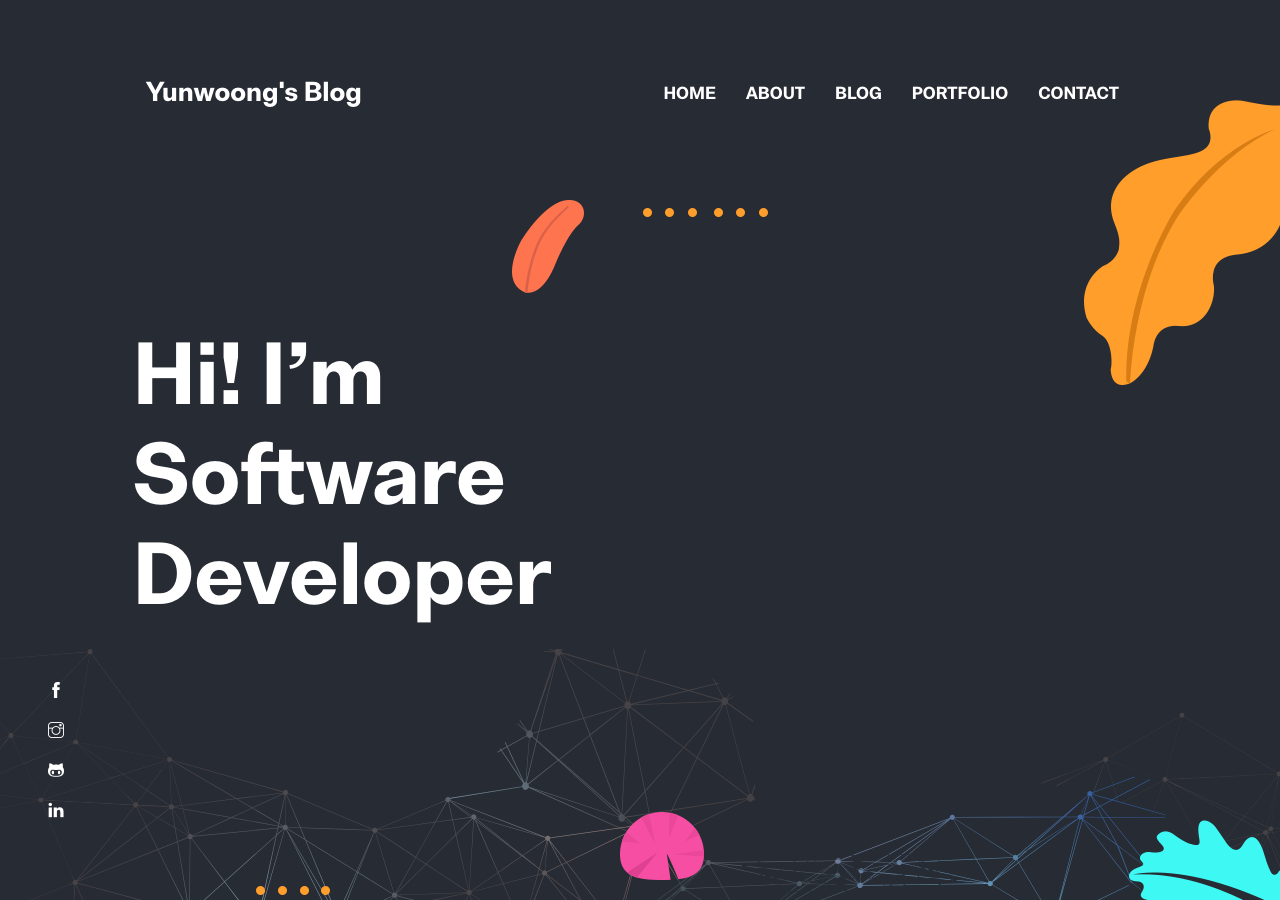
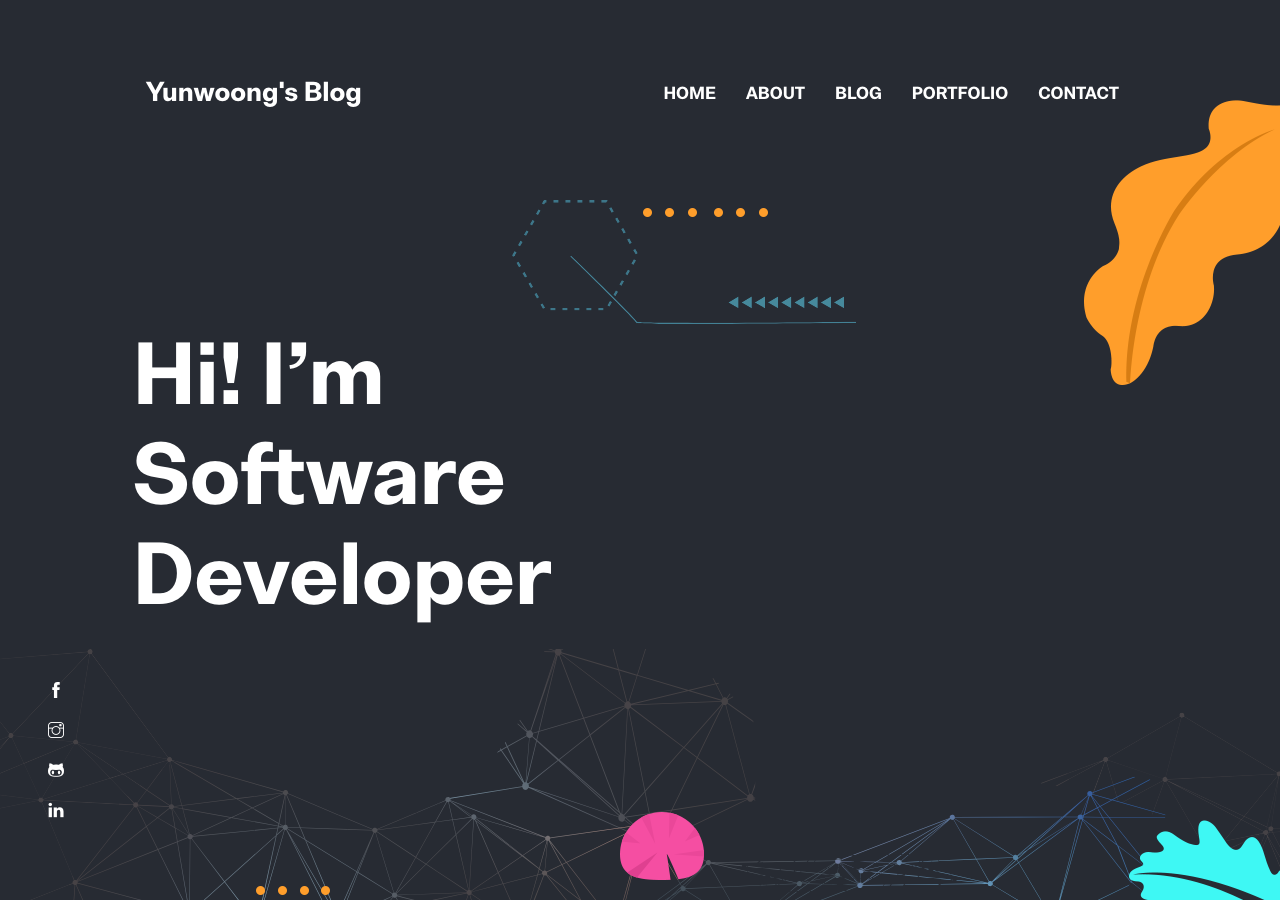
Before and after one commit to yunwoong7/yunwoong7.github.io, a Jekyll site: the page built from index.html, in a window 1280 px wide and 900 px high. Built offline with Jekyll 4.4.1, drawn with Linux system fonts in a browser that asks for light colours.

Commit message:
change scss

```diff
--- a/_includes/hero-section.html
+++ b/_includes/hero-section.html
@@ -14,7 +14,7 @@
     <img src="{{ site.baseurl }}/assets/images/illustrations/dots-cyan.png" alt="bg-shape">
   </div>
   <div class="layer" id="l3">
-    <img src="{{ site.baseurl }}/assets/images/illustrations/leaf-orange.png" alt="bg-shape">
+    <img src="{{ site.baseurl }}/assets/images/illustrations/lines2.svg" alt="bg-shape">
   </div>
   <div class="layer" id="l4">
     <img src="{{ site.baseurl }}/assets/images/illustrations/dots-orange.png" alt="bg-shape">
```
Also changed, not shown: assets/images/illustrations/lines2.svg (added), assets/images/illustrations/lines4.svg (added), assets/images/illustrations/lines6.svg (added).
